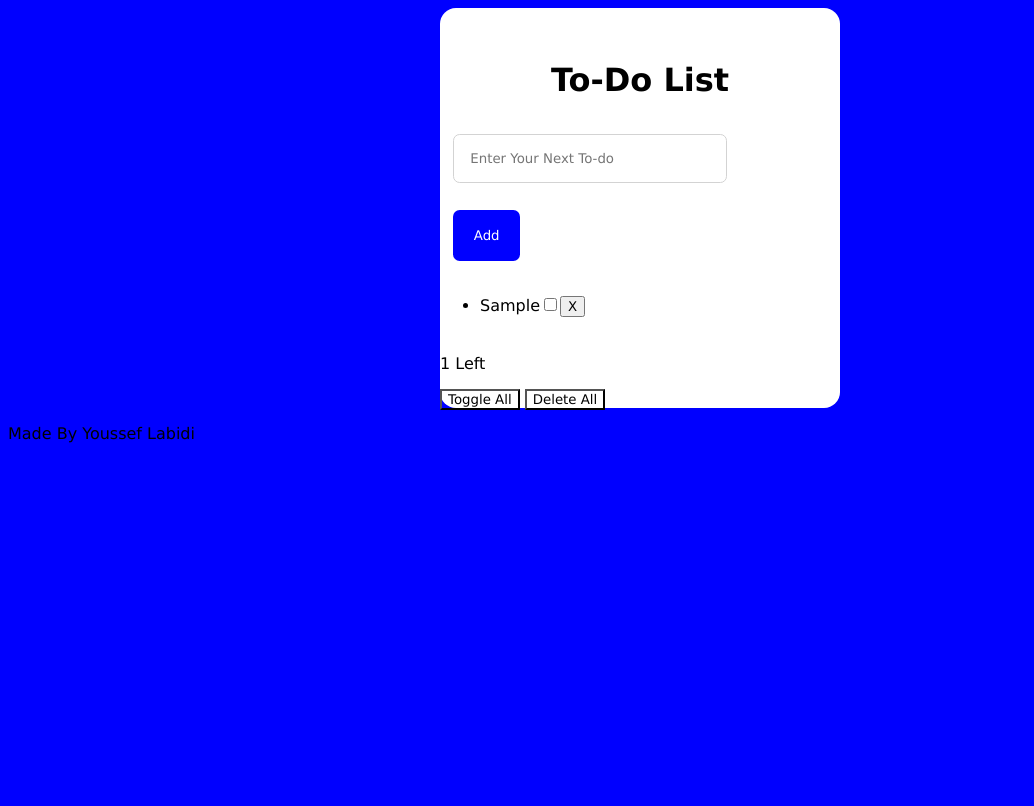
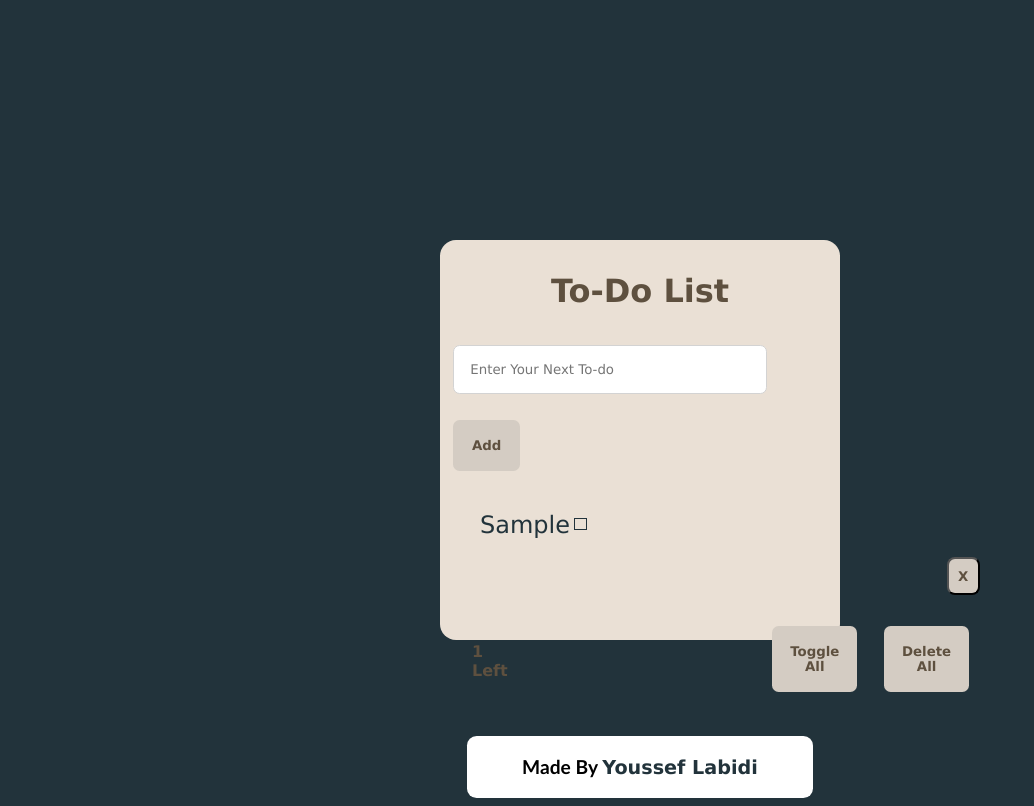
Before and after one commit to ylabidi11/Todo-List, a plain HTML site: page index.html in a window 1280 px wide. Both pictures are taken after typing "Sample" into the empty fields and a click on the button "Add". Shown: the whole page, without its empty margins (0-1034 px from the left). Drawn offline with Linux system fonts and the light colour scheme.

Commit message:
Modified stylesheet

```diff
--- a/style.css
+++ b/style.css
@@ -3,24 +3,23 @@
 }
 
 body {
-    background-color: blue;
+    background-color: #22333B;
 
 }
 
 h1 {
     padding-top: 1em;
     text-align: center;
+    color: #5E503F
 }
 
 .todo {
-    background-color: #ffffff;
-    display: flex;
-    flex-direction: column;
+    background-color: #EAE0D5;
     height: 50vh;
     width: 50vh;
     margin: auto;
     border-radius: 1em;
-
+    margin-top: 15em;
 }
 
 .add-todo {
@@ -29,34 +28,97 @@ h1 {
     border-radius: 0.5em;
 }
 
-#input-todo {
-    width: 60%;
+input {
+    width: 70%;
     border: 1px solid lightgray;
-}
-
-#input-todo:hover {
-    border-color: black;
 }
 
 #add-todo-button {
     width: 5em;
     border-color: transparent;
-    background-color: blue;
-    color: white;
+    background-color: #d4ccc3;
+    color: #5E503F;
+    font-weight: bold;
 }
 
 #add-todo-button:hover {
-    box-shadow: 0 8px 16px 0 rgba(17, 1, 78, 0.2), 0 6px 20px 0 rgba(7, 4, 75, 0.19);
+    background-color: #22333B;
+    color: #EAE0D5;
+}
+
+ul input {
+    appearance: none;
+    padding: 5px;
+    border-color: #22333B;
 }
 
 li {
-    line-height: 2
+    line-height: 2;
+    font-size: 1.5em;
+    list-style-type: none;
+    color: #22333B;
+}
+
+li input {
+    width: 1em;
+
+}
+
+li button {
+    margin-left: 35em;
+    padding: 0.7em;
+    font-weight: bold;
+    color: #5E503F;
+    border-radius: 0.6em;
+    background-color: #d4ccc3;
 }
 
 .crossed {
     text-decoration: line-through;
 }
 
+.all-buttons {
+    display: flex;
+    margin-bottom: 3em;
+    font-weight: bold;
+    color: #5E503F
+}
+
+#counter {
+    margin-top: 1.8em;
+    margin-left: 2em;
+    margin-right: 15.7em;
+}
+
 .all-buttons button {
-    background-color: transparent;
+    background-color: #d4ccc3;
+    border-color: transparent;
+    color: #5E503F;
+    font-weight: bold;
+    padding: 1rem;
+    margin: 1em;
+    border-radius: 0.5em;
 }
+
+.all-buttons button:hover {
+    background-color: #22333B;
+    color: #EAE0D5;
+}
+
+.author {
+    background-color: white;
+    width: 16em;
+    text-align: center;
+    font-weight: bold;
+    font-family: Calibri;
+    border-radius: 0.5em;
+    margin: auto;
+    margin-top: 5em;
+    padding: 1em;
+    font-size: 1.2em;
+}
+
+#name {
+    color: #22333B;
+    font-size: 1;
+}
```
Also changed, not shown: README.md.
